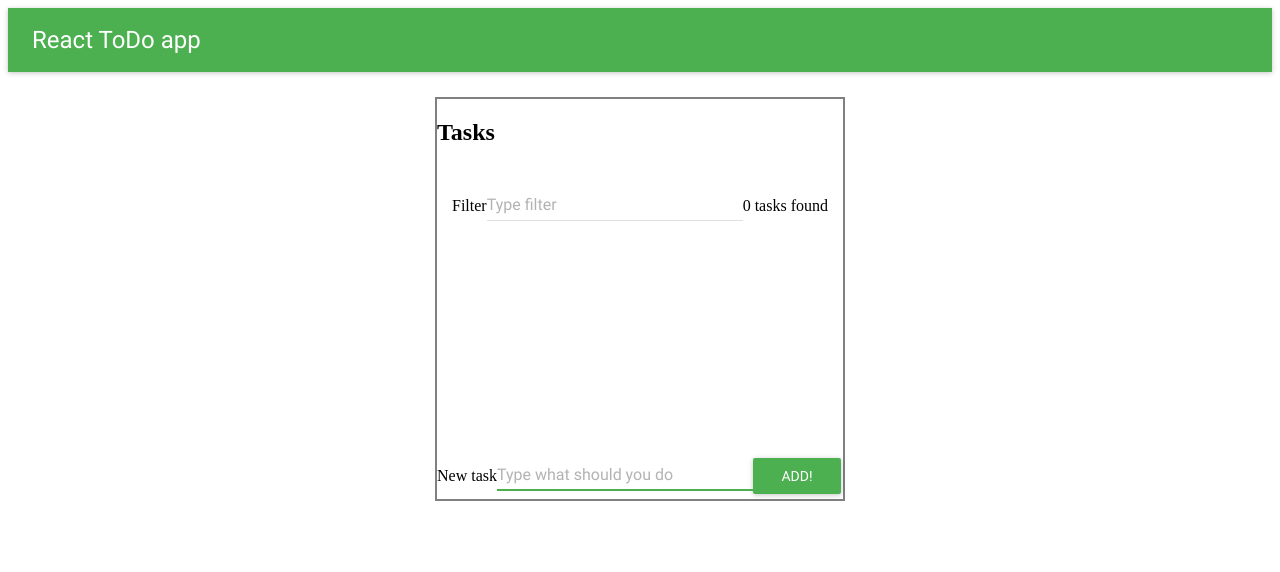
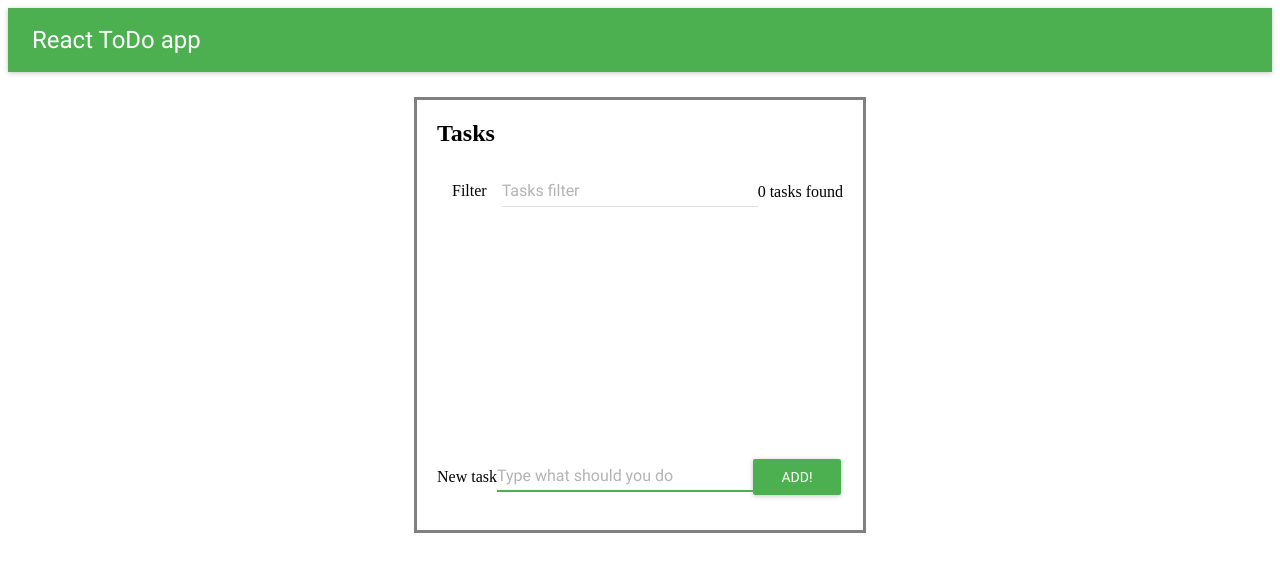
Before and after one commit to adhed/todo-app, a React (Create React App) app: page / in a window 1280 px wide. Shown: the top 572 px of the page. Built offline with nearby package versions, Linux system fonts and the light colour scheme; what react-tap-event-plugin would draw is missing.

Commit message:
add TextFields and styles

```diff
--- /dev/null
+++ b/src/App/Components/Filter.css
@@ -0,0 +1,3 @@
+.filter > label {
+    margin: 15px;
+}
--- a/src/App/Components/Filter.js
+++ b/src/App/Components/Filter.js
@@ -1,5 +1,6 @@
 import React, { Component } from 'react';
 import TextField from 'material-ui/TextField';
+import './Filter.css';
 
 class Filter extends Component {
     constructor(props) {
@@ -12,18 +13,17 @@ class Filter extends Component {
     };
 
     render() {
-        const styles = {
-            padding: '15px'
-        };
+        let tasksWord = this.props.foundedTasks === 1 ? 'task' : 'tasks';
+
         return (
-            <div style={styles}>
+            <div class="filter">
                 <label htmlFor="task-filter">Filter</label>
                 <TextField
-                    hintText="Type filter"
+                    hintText="Tasks filter"
                     id="task-filter"
                     onChange={this.handleChange}
                 />
-                <span>{this.props.foundedTasks} tasks found</span>
+                <span>{this.props.foundedTasks} {tasksWord} found</span>
             </div>
         );
     }
--- a/src/App/Components/Task.js
+++ b/src/App/Components/Task.js
@@ -5,7 +5,7 @@ class Task extends Component {
     render() {
         return (
             <h2>
-                {this.props.task.render || this.props.task.text}
+                {this.props.task.number}. {this.props.task.render}
             </h2>
         );
   }
--- a/src/App/Components/TaskAdder.js
+++ b/src/App/Components/TaskAdder.js
@@ -37,8 +37,7 @@ class TaskAdder extends Component {
 
     render() {
         const styles = {
-            position: 'absolute',
-            bottom: 0
+            marginTop: 'auto',
         };
         return (
             <div style={styles}>
--- /dev/null
+++ b/src/App/Components/TaskBox.css
@@ -0,0 +1,3 @@
+input {
+    margin: '0 15px 0 15px'
+}
--- a/src/App/Components/TaskBox.js
+++ b/src/App/Components/TaskBox.js
@@ -2,6 +2,7 @@ import React, { Component } from 'react';
 import Filter from './Filter';
 import TaskList from './TaskList';
 import TaskAdder from './TaskAdder';
+import './TaskBox.css';
 
 class TaskBox extends Component {
     constructor(props) {
@@ -44,7 +45,7 @@ class TaskBox extends Component {
         let regex = new RegExp('' + this.filter + '', 'gi');
         this.foundedTasks = 0;
 
-        return previousState.tasks.map(task => {
+        return previousState.tasks.map((task, idx) => {
             let segments = task.text.split(regex);
             let replacements = task.text.match(regex);
             let taskFounded = this.filter && segments.length > 1;
@@ -61,7 +62,7 @@ class TaskBox extends Component {
             if (taskFounded) {
                 this.foundedTasks++;
             }
-
+            task.number = idx + 1;
             task.render = textChildren;
             return task;
         });
@@ -69,11 +70,12 @@ class TaskBox extends Component {
 
   render() {
       const styles = {
-          display: 'block',
-          position: 'relative',
+          display: 'flex',
+          flexDirection: 'column',
           marginTop: '25px',
-          border: '2px solid grey',
-          minHeight: '400px'
+          border: '3px solid grey',
+          minHeight: '400px',
+          padding: '0 20px 30px 20px'
       };
     return (
         <div style={styles}>
```
